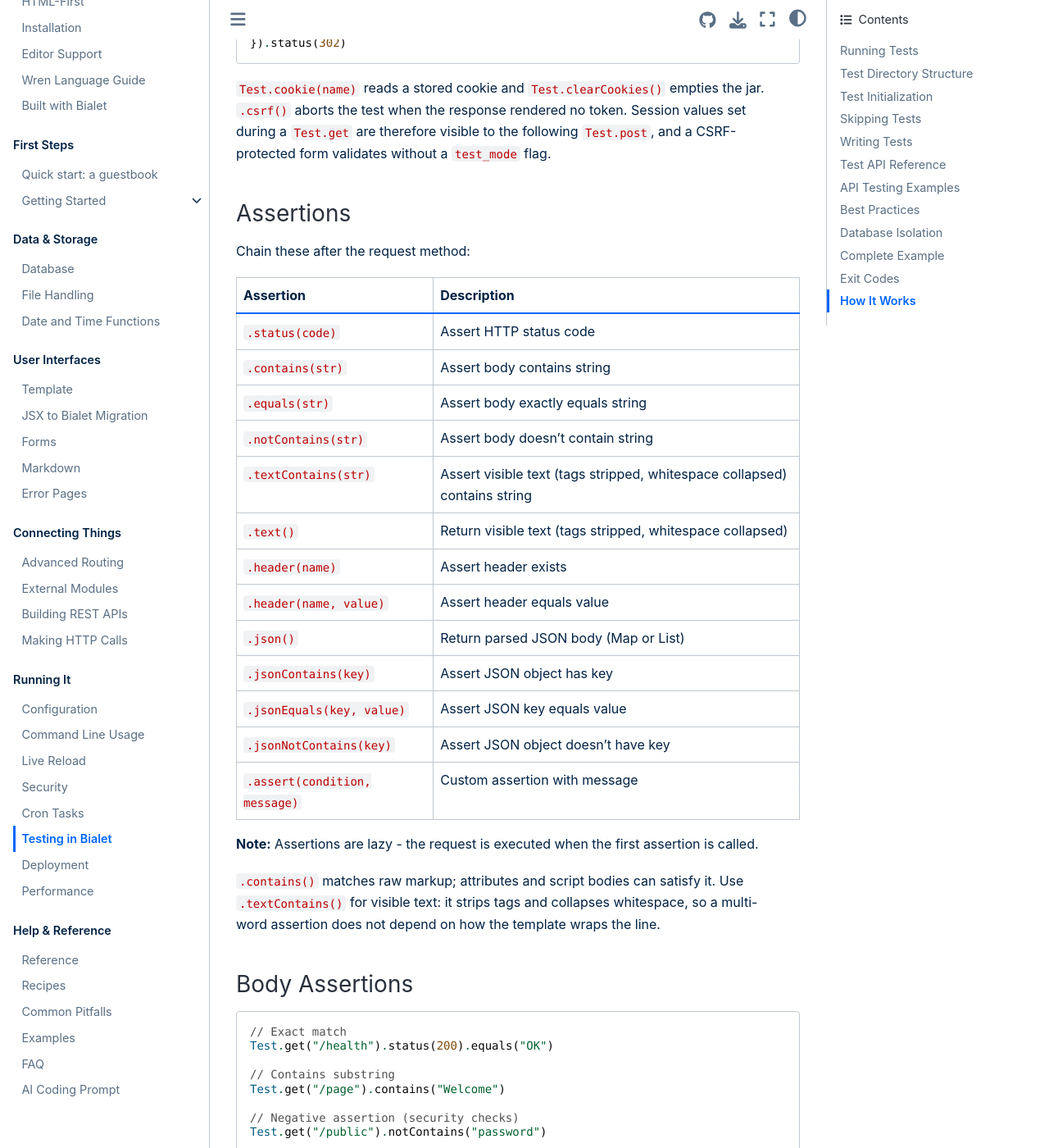
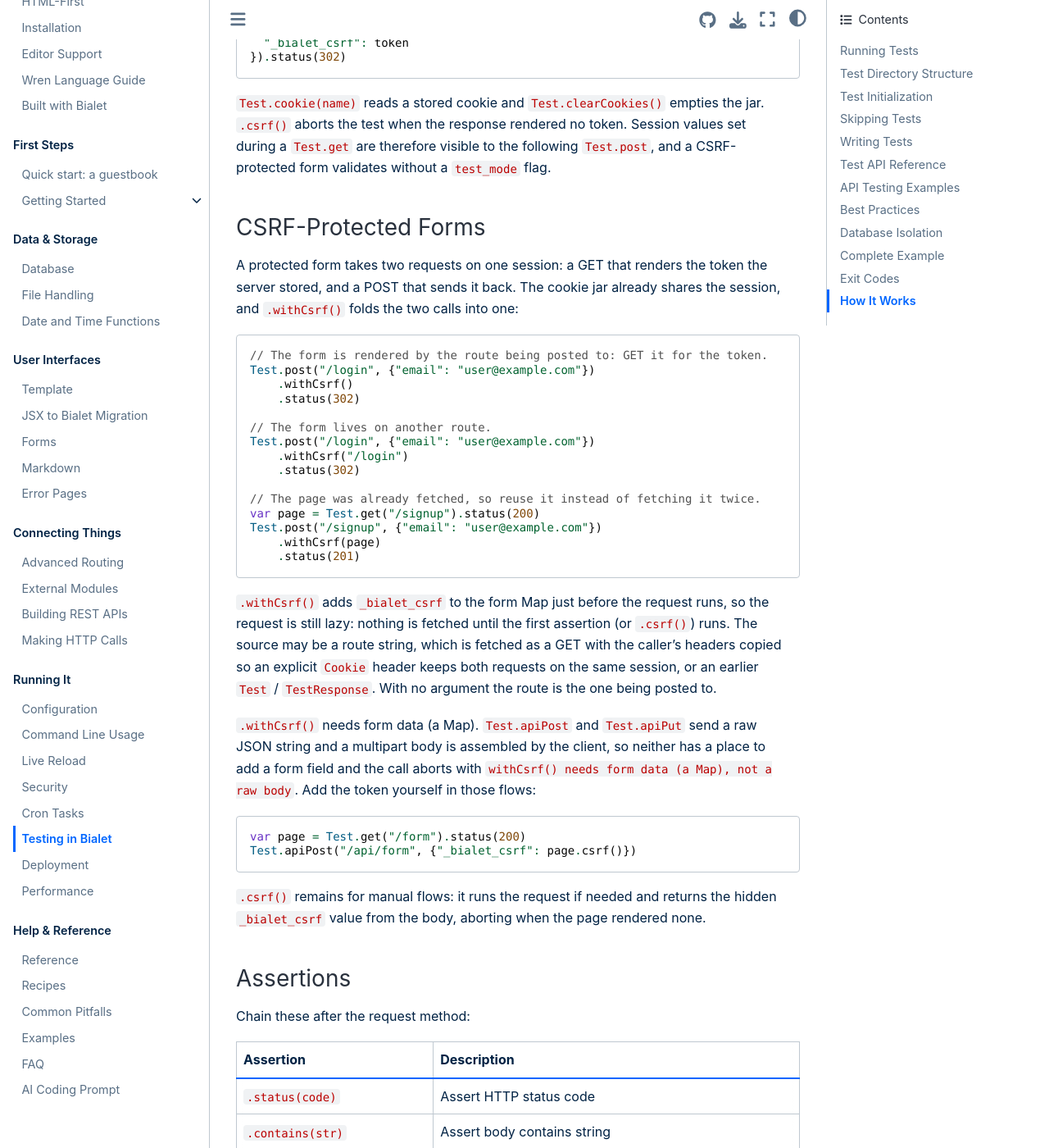
Before and after one commit to bialet/bialet, a Sphinx documentation site: the page built from docs/tests.md, in a window 1280 px wide and 1400 px high, scrolled down 2753 px. Shown: the whole window at 82% size. Built offline with Sphinx 7.4.7 and the Sphinx Book theme 1.1.4, drawn with Linux system fonts in a browser that asks for light colours; the version number could not be read and is left out; some of the changed text lies outside the part shown.

Commit message:
feat(test): add Test.withCsrf() for protected forms

````diff
--- a/docs/tests.md
+++ b/docs/tests.md
@@ -94,6 +94,7 @@ Test.get("/api/user")
     .setHeader("Authorization", "Bearer token123")  // Add custom header
     .method("GET")                                     // Explicitly set method
     .postData({"key": "value"})                       // Set POST data
+    .withCsrf()                                        // Add the form's CSRF token
 ```
 
 ### Cookies and Sessions
@@ -115,6 +116,51 @@ Test.post("/login", {
 jar. `.csrf()` aborts the test when the response rendered no token. Session
 values set during a `Test.get` are therefore visible to the following
 `Test.post`, and a CSRF-protected form validates without a `test_mode` flag.
+
+### CSRF-Protected Forms
+
+A protected form takes two requests on one session: a GET that renders the
+token the server stored, and a POST that sends it back. The cookie jar already
+shares the session, and `.withCsrf()` folds the two calls into one:
+
+```wren
+// The form is rendered by the route being posted to: GET it for the token.
+Test.post("/login", {"email": "user@example.com"})
+    .withCsrf()
+    .status(302)
+
+// The form lives on another route.
+Test.post("/login", {"email": "user@example.com"})
+    .withCsrf("/login")
+    .status(302)
+
+// The page was already fetched, so reuse it instead of fetching it twice.
+var page = Test.get("/signup").status(200)
+Test.post("/signup", {"email": "user@example.com"})
+    .withCsrf(page)
+    .status(201)
+```
+
+`.withCsrf()` adds `_bialet_csrf` to the form Map just before the request runs,
+so the request is still lazy: nothing is fetched until the first assertion (or
+`.csrf()`) runs. The source may be a route string, which is fetched as a GET
+with the caller's headers copied so an explicit `Cookie` header keeps both
+requests on the same session, or an earlier `Test` / `TestResponse`. With no
+argument the route is the one being posted to.
+
+`.withCsrf()` needs form data (a Map). `Test.apiPost` and `Test.apiPut` send a
+raw JSON string and a multipart body is assembled by the client, so neither has
+a place to add a form field and the call aborts with `withCsrf() needs form data
+(a Map), not a raw body`. Add the token yourself in those flows:
+
+```wren
+var page = Test.get("/form").status(200)
+Test.apiPost("/api/form", {"_bialet_csrf": page.csrf()})
+```
+
+`.csrf()` remains for manual flows: it runs the request if needed and returns
+the hidden `_bialet_csrf` value from the body, aborting when the page rendered
+none.
 
 ### Assertions
 
````
Also changed, not shown: CHANGELOG.md (+15 -0 lines), src/bialet_test.wren.inc (+36 -0 lines), 3 other files.
